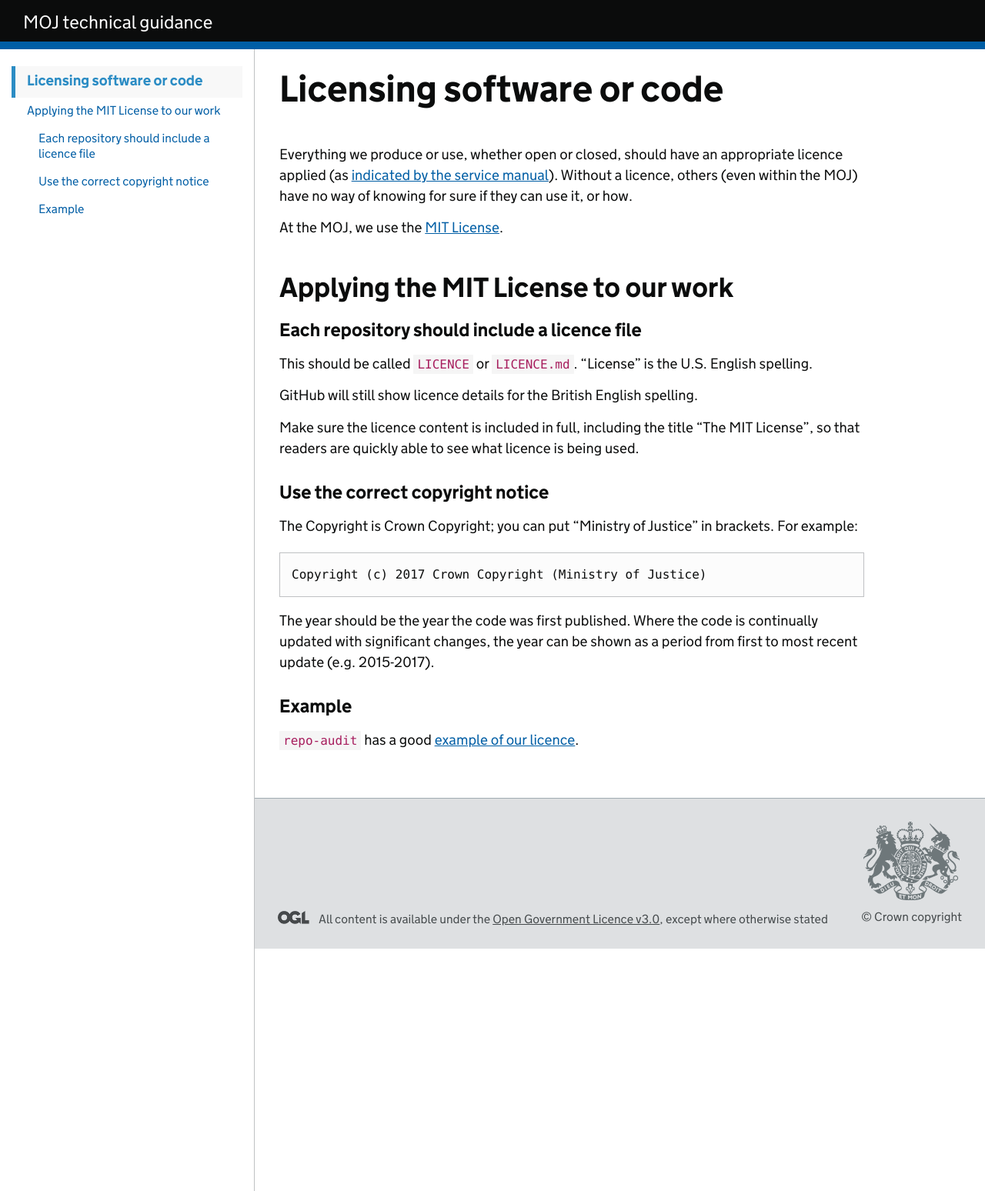
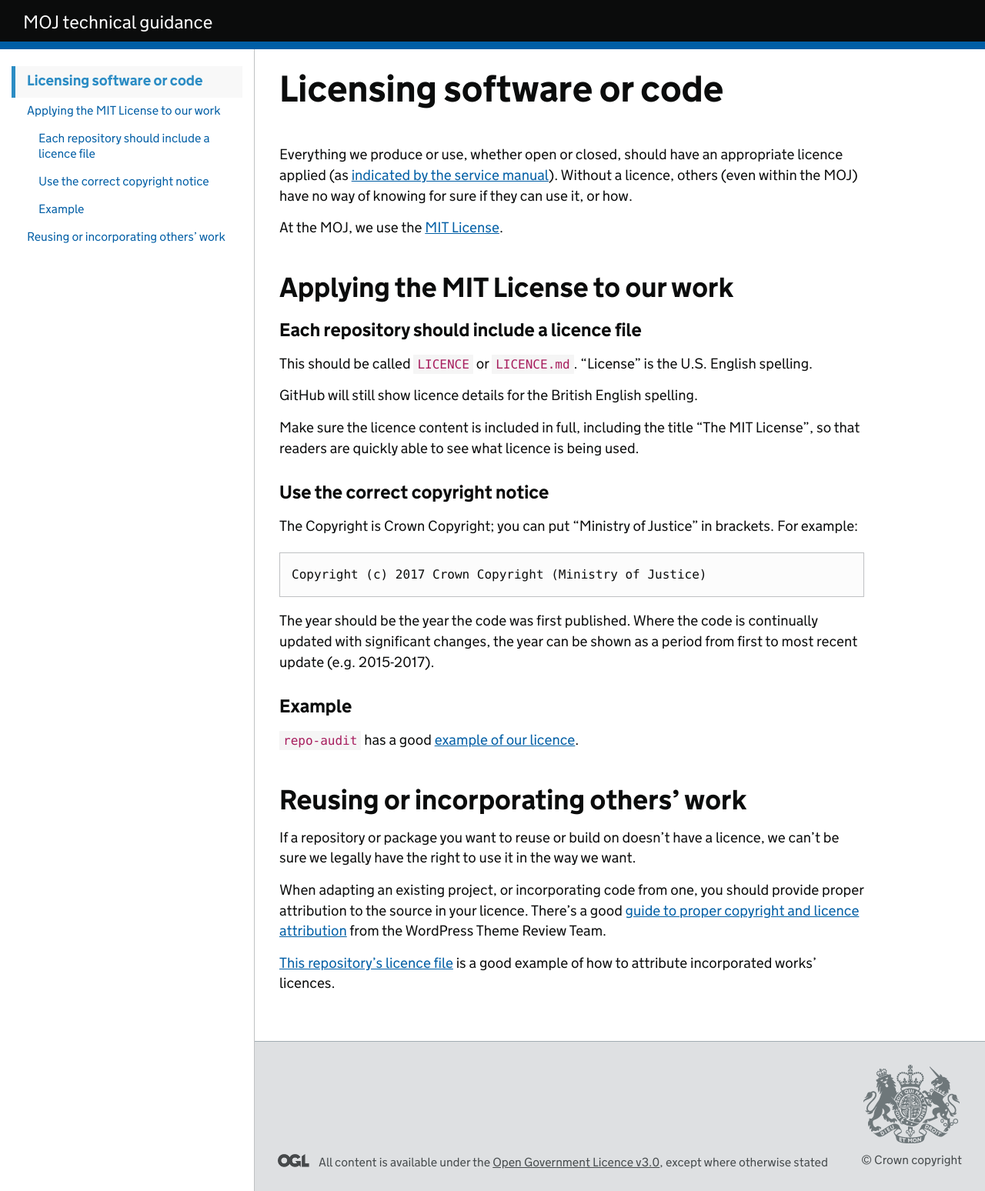
Before and after one commit to ministryofjustice/technical-guidance, a Jekyll site: the page built from standards/licencing-software-or-code.md, in a window 1280 px wide. Shown: the whole page at 77% size. Built offline with Jekyll 4.4.1, drawn with Linux system fonts in a browser that asks for light colours; our own code applies the rules of GitHub Pages for plain Markdown files.

Commit message:
Document how to licence reused/incorporated code
This is pretty unclear and complicated, but WordPress have a good guide,
so we should link to that.

```diff
--- a/standards/licencing-software-or-code.md
+++ b/standards/licencing-software-or-code.md
@@ -43,3 +43,18 @@ shown as a period from first to most recent update (e.g. 2015-2017).
 ### Example
 
 `repo-audit` has a good [example of our licence](https://github.com/ministryofjustice/repo-audit/blob/master/LICENSE).
+
+## Reusing or incorporating others' work
+
+If a repository or package you want to reuse or build on doesn't have a
+licence, we can't be sure we legally have the right to use it in the
+way we want.
+
+When adapting an existing project, or incorporating code from one, you
+should provide proper attribution to the source in your licence.
+There's a good [guide to proper copyright and licence
+attribution](https://make.wordpress.org/themes/2014/07/08/proper-copyrightlicense-attribution-for-themes/)
+from the WordPress Theme Review Team.
+
+[This repository's licence file](https://github.com/ministryofjustice/technical-guidance/blob/master/LICENCE)
+is a good example of how to attribute incorporated works' licences.
```
